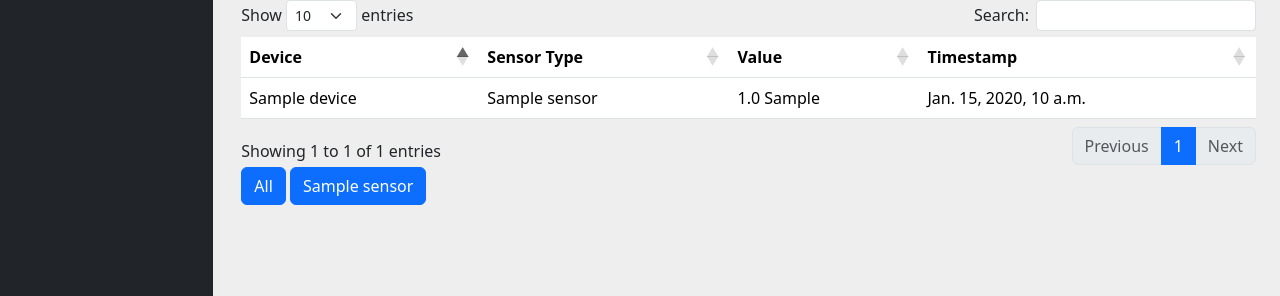
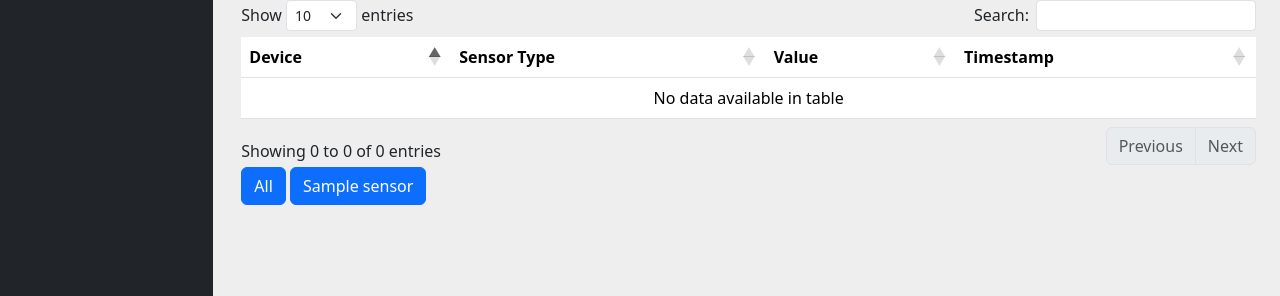
Before and after one commit to 4OI6-BloomBot/server, a Django app: page /samples/ in a window 1280 px wide. Shown: the part 504-800 px from the top of the page. Run offline with Django 4.2, Linux system fonts and the light colour scheme; tables that the repository leaves empty hold one stand-in row (values such as "Sample post"); some libraries are stand-ins or nearby versions.

Commit message:
Remove measurement list rendering

```diff
--- a/sensor_data/templates/sensor_data/index.html
+++ b/sensor_data/templates/sensor_data/index.html
@@ -21,15 +21,6 @@
                     <th scope="col">Timestamp</th>
                 </tr>
             </thead>
-
-            {% for measurement in measurement_list %}
-                <tr>
-                    <td>{{ measurement.device.name }}</td>
-                    <td>{{ measurement.sensor.name }}</td>
-                    <td>{{ measurement.value }} {{ measurement.sensor.unit }}</td>
-                    <td>{{ measurement.datetime }}</td>
-                </tr>
-            {% endfor %}
         </table>
     {% else %}
         <p>No measurements are available.</p>
```
